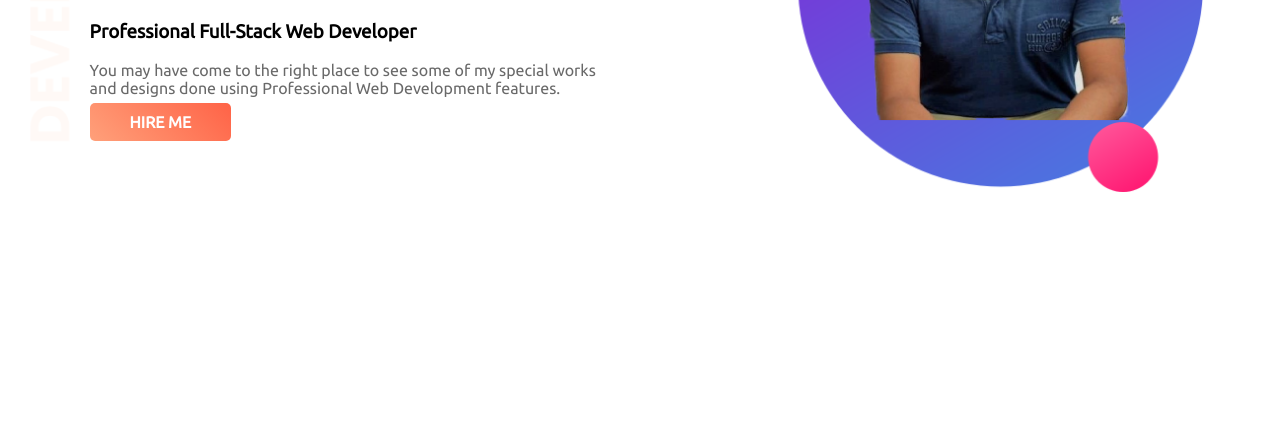
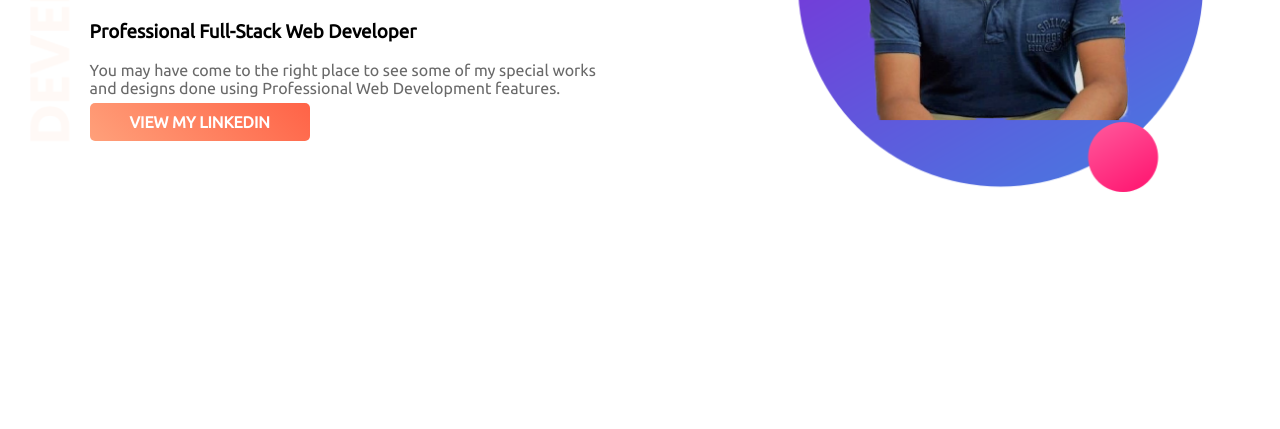
Before and after one commit to ahmed-hasin-neehal/web-portfolio, a plain HTML site: page index.html in a window 1280 px wide. Shown: the part 218-647 px from the top of the page. Drawn offline with Linux system fonts and the light colour scheme.

Commit message:
done changes

```diff
--- a/index.html
+++ b/index.html
@@ -15,7 +15,7 @@
             <h1><span>Neehal</span> Portfolio</h1>
             <h3>Professional Full-Stack Web Developer</h3>
             <p>You may have come to the right place to see some of my special works and designs done using Professional Web Development features.</p>
-            <a class="anchor-button" target="_blank" href="https://www.linkedin.com/in/ahmed-hasin-neehal-725645131/">HIRE ME</a>
+            <a class="anchor-button" target="_blank" href="https://www.linkedin.com/in/ahmed-hasin-neehal-725645131/">VIEW MY LINKEDIN</a>
         </div>
         <div class="half-width">
             <img src="images/Neehal.png" alt="">
```
